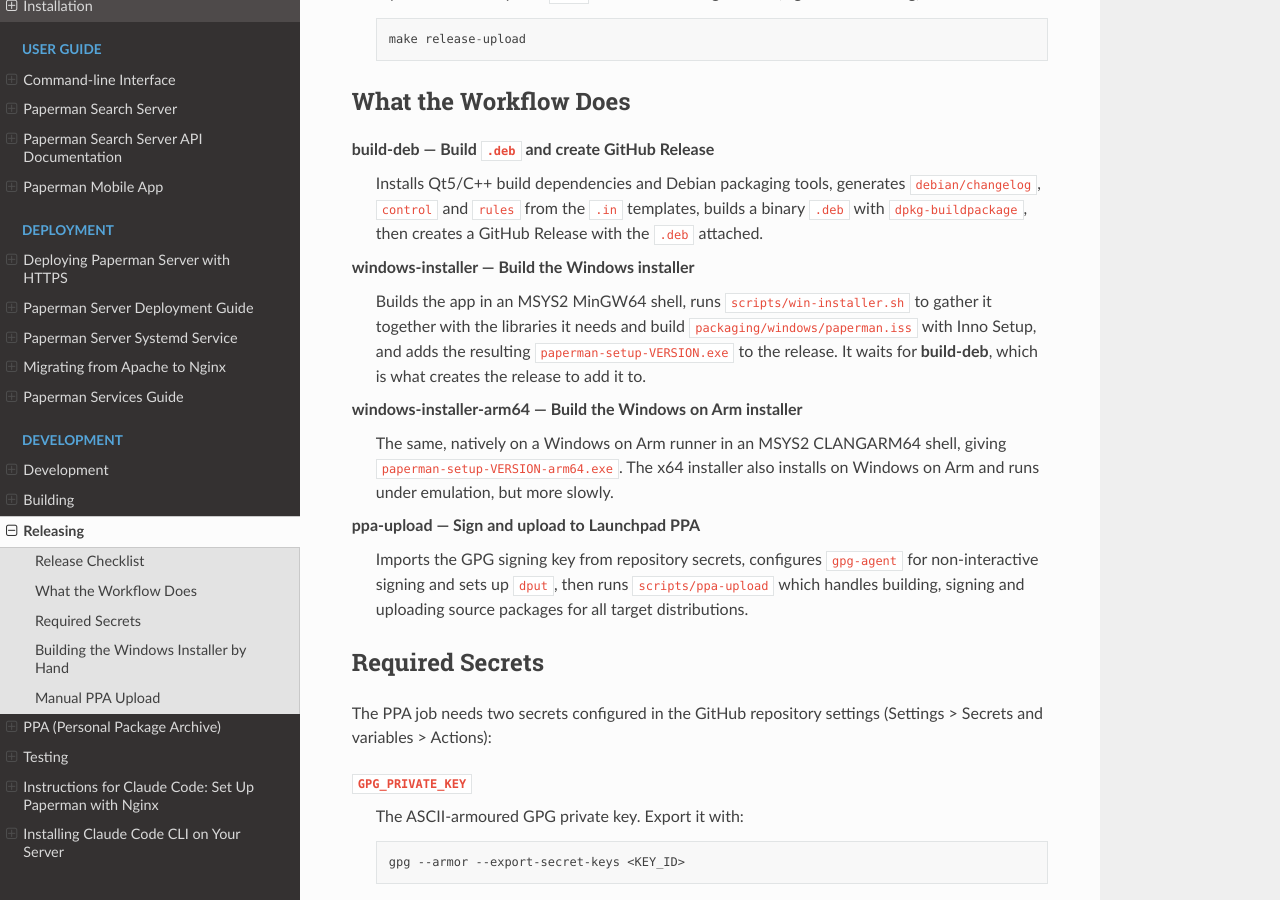
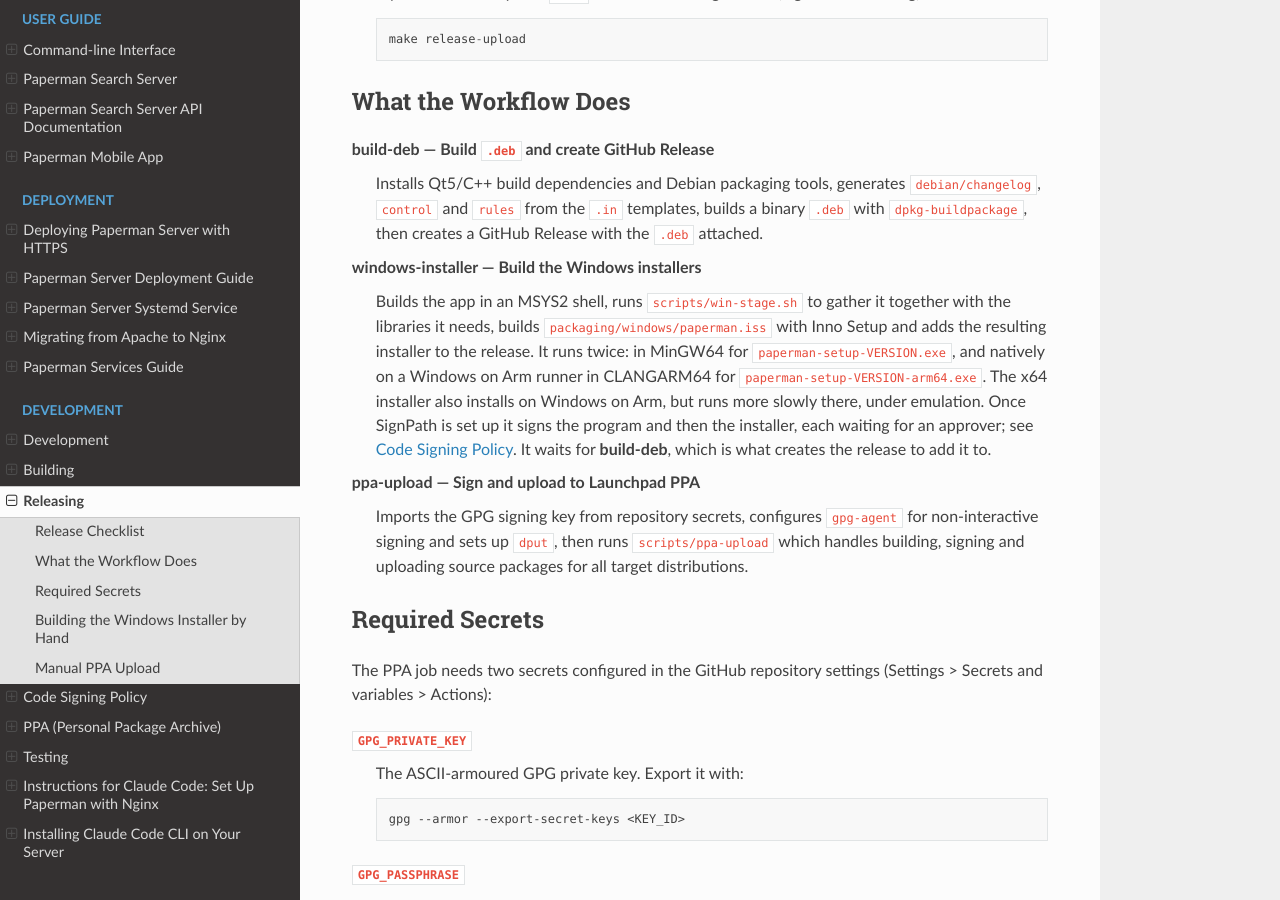
Before and after one commit to sjg20/paperman, a Sphinx documentation site: the page built from doc/releasing.rst, in a window 1280 px wide and 900 px high, scrolled down 831 px. Built offline with Sphinx 7.4.7 and the Read the Docs theme 3.1.0, drawn with Linux system fonts in a browser that asks for light colours.

Commit message:
build: Sign Windows releases through SignPath
Neither paperman.exe nor its installer is signed, so Windows warns that
it protected the PC from an unrecognised app, and the user has to
look for the way past it.

SignPath Foundation signs open-source projects' releases for free,
built by CI from the public source and approved by the project for each
release. Prepare for that:

- in the release workflow, send paperman.exe to SignPath, build the
  installer around the signed program, then sign the installer; only
  once the repository has SignPath's organisation and token, so that
  releases are built unsigned until then
- merge the two Windows release jobs into one for each architecture,
  so that the steps are not written twice
- let win-installer.sh take what is already staged, with --staged
- give the installer its product name and four-part version, as
  paperman.exe has, since SignPath checks these before signing
- keep the two artifact configurations SignPath needs, which require
  them, in packaging/windows/signpath
- add the code signing policy SignPath asks for, with its roles and
  privacy statement, in doc/code-signing.rst and the README

Co-developed-by: Claude Opus 5.5 (1M context) <noreply@anthropic.com>
Claude-Session: https://claude.ai/code/session_01BxfLL7T8McSpFMMxYekitE

```diff
--- a/doc/index.rst
+++ b/doc/index.rst
@@ -36,6 +36,7 @@ Paperman
    develop
    build
    releasing
+   code-signing
    ppa
    testing
    claude-setup-nginx
--- a/doc/releasing.rst
+++ b/doc/releasing.rst
@@ -48,19 +48,18 @@ What the Workflow Does
    builds a binary ``.deb`` with ``dpkg-buildpackage``, then creates a GitHub
    Release with the ``.deb`` attached.
 
-**windows-installer** — Build the Windows installer
-   Builds the app in an MSYS2 MinGW64 shell, runs
-   ``scripts/win-installer.sh`` to gather it together with the libraries
-   it needs and build ``packaging/windows/paperman.iss`` with Inno Setup,
-   and adds the resulting ``paperman-setup-VERSION.exe`` to the release.
-   It waits for **build-deb**, which is what creates the release to add
-   it to.
-
-**windows-installer-arm64** — Build the Windows on Arm installer
-   The same, natively on a Windows on Arm runner in an MSYS2 CLANGARM64
-   shell, giving ``paperman-setup-VERSION-arm64.exe``.  The x64
-   installer also installs on Windows on Arm and runs under emulation,
-   but more slowly.
+**windows-installer** — Build the Windows installers
+   Builds the app in an MSYS2 shell, runs ``scripts/win-stage.sh`` to
+   gather it together with the libraries it needs, builds
+   ``packaging/windows/paperman.iss`` with Inno Setup and adds the
+   resulting installer to the release.  It runs twice: in MinGW64 for
+   ``paperman-setup-VERSION.exe``, and natively on a Windows on Arm
+   runner in CLANGARM64 for ``paperman-setup-VERSION-arm64.exe``.  The
+   x64 installer also installs on Windows on Arm, but runs more slowly
+   there, under emulation.  Once SignPath is set up it signs the program
+   and then the installer, each waiting for an approver; see
+   :doc:`code-signing`.  It waits for **build-deb**, which is what
+   creates the release to add it to.
 
 **ppa-upload** — Sign and upload to Launchpad PPA
    Imports the GPG signing key from repository secrets, configures
```
Also changed, not shown: README.md (+16 -0 lines), doc/code-signing.rst (added, +74 -0 lines), 5 other files.
